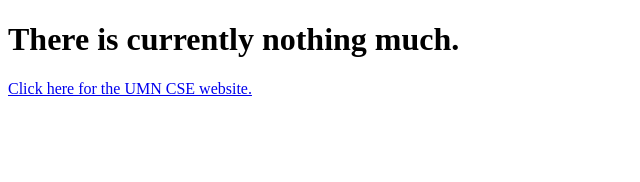
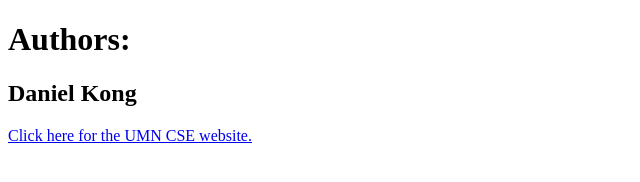
Before and after one commit to kongdaniel000/csci5117-session02, a plain HTML site: page session02/index.html in a window 1280 px wide. Shown: the whole page, without its empty margins (0-640 px from the left). Drawn offline with Linux system fonts and the light colour scheme.

Commit message:
html edited

```diff
--- a/session02/index.html
+++ b/session02/index.html
@@ -5,7 +5,8 @@
             <title>Default title</title>
         </head>
         <body>
-            <h1>There is currently nothing much.</h1>
+            <h1>Authors:</h1>
+            <h2>Daniel Kong</h2>
             <a href="https://cse.umn.edu/">Click here for the UMN CSE website.</a>
         </body>
     </html>
```
